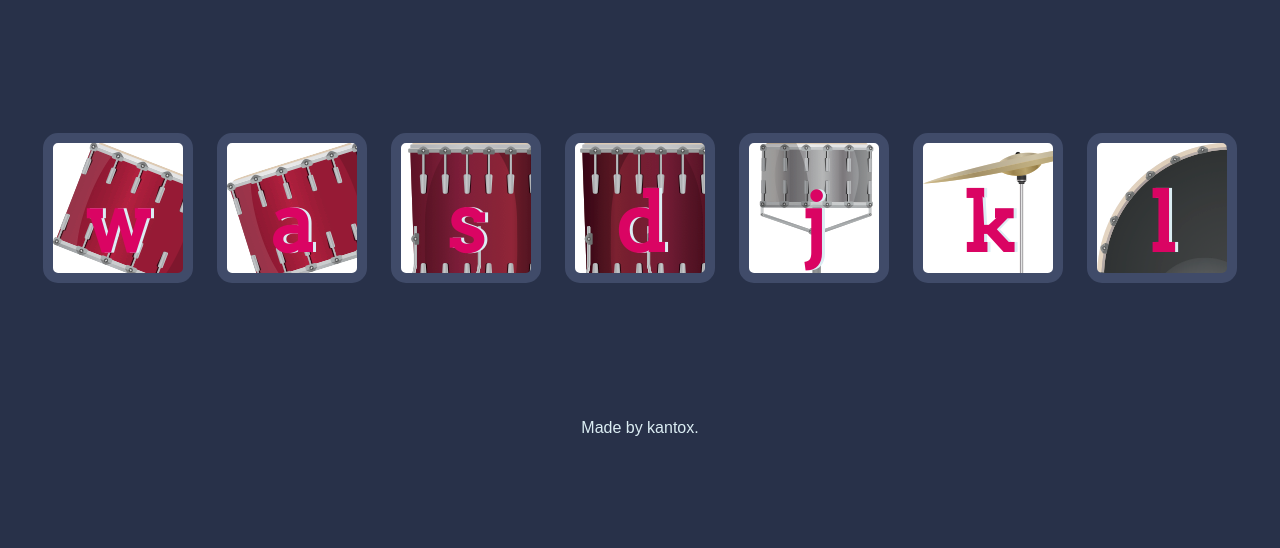
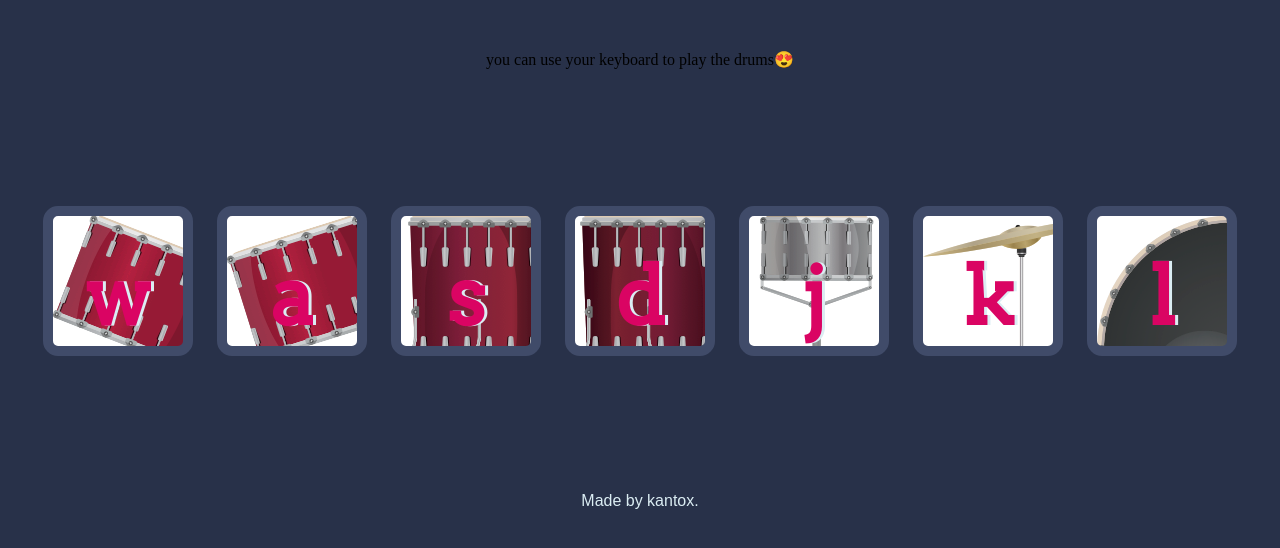
Before and after one commit to Kantore-jg/drum-kit, a plain HTML site: page index.html in a window 1280 px wide. Shown: the part 156-704 px from the top of the page. Drawn offline with Linux system fonts and the light colour scheme.

Commit message:
Update index.html

```diff
--- a/index.html
+++ b/index.html
@@ -11,6 +11,7 @@
 <body>
 
   <h1 id="title"> Drum 🥁 Kit <img src="images/dev.png" alt="" class="dev-icon"></h1>
+    <p> you can use your keyboard to play the drums😍</p>
   <div class="set">
     <button class="w drum">w</button>
     <button class="a drum">a</button>
```
